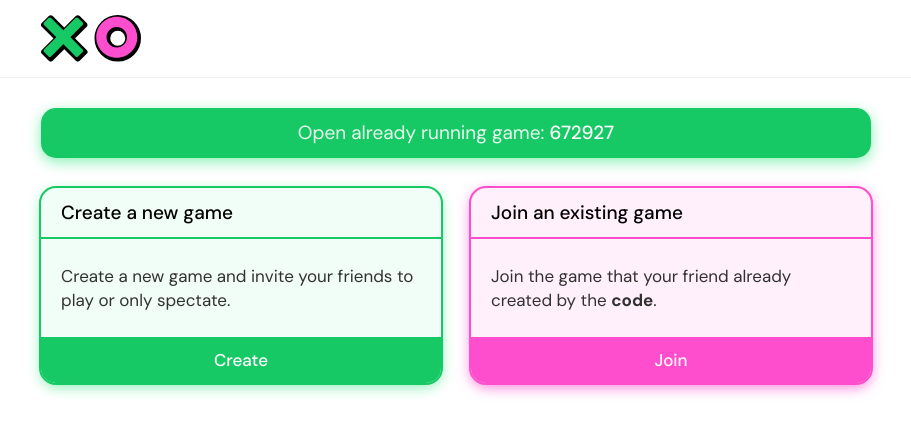
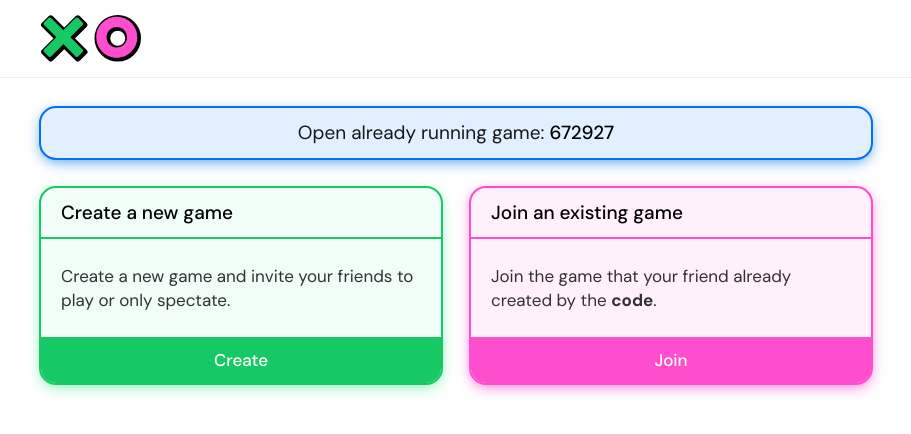
Before and after one commit to hrvsdev/tic-tac-toe, a SvelteKit app: page / in a window 1280 px wide. Shown: the top 434 px of the page, without its empty margins (184-1095 px from the left). Built offline with nearby package versions, Linux system fonts and the light colour scheme; some icons are missing.

Commit message:
styling already game button

```diff
--- a/src/lib/into-game/already-game/AlreadyGame.svelte
+++ b/src/lib/into-game/already-game/AlreadyGame.svelte
@@ -17,8 +17,9 @@
 		display: flex;
 		align-items: center;
 		justify-content: center;
-		background-color: var(--green-primary);
-		box-shadow: var(--green-dark-light) 0px 4px 14px 0px;
+		background-color: #e1efff;
+		outline: 2px solid #0072f5;
+		box-shadow: #5ea2ef 0px 4px 14px 0px;
 		border-radius: 15px;
 		cursor: pointer;
 		margin-bottom: 30px;
@@ -32,12 +33,12 @@
 	p {
 		font-size: 19px;
 		font-weight: 400;
-		color: rgba(255, 255, 255, 0.9);
+		color: rgba(0, 0, 0, 0.9);
 	}
 
 	p > span {
 		font-weight: 500;
-		color: rgb(255, 255, 255);
+		color: rgb(0, 0, 0);
 	}
 
 	@media (max-width: 600px) {
--- a/src/routes/create/+page.svelte
+++ b/src/routes/create/+page.svelte
@@ -4,5 +4,7 @@
 </script>
 
 <Layout>
-	<CreateGameInfo />
+	<svelte:fragment slot="content">
+		<CreateGameInfo />
+	</svelte:fragment>
 </Layout>
```
Also changed, not shown: src/routes/join/+page.svelte (+9 -3 lines).
